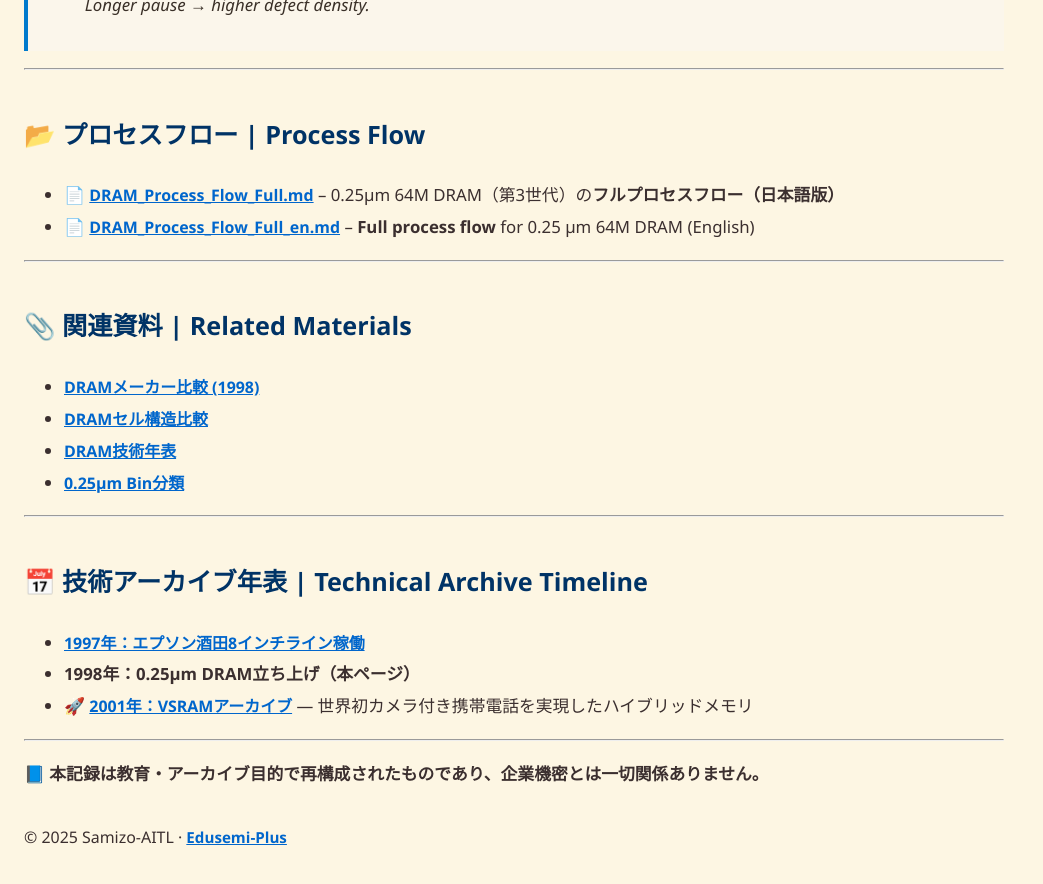
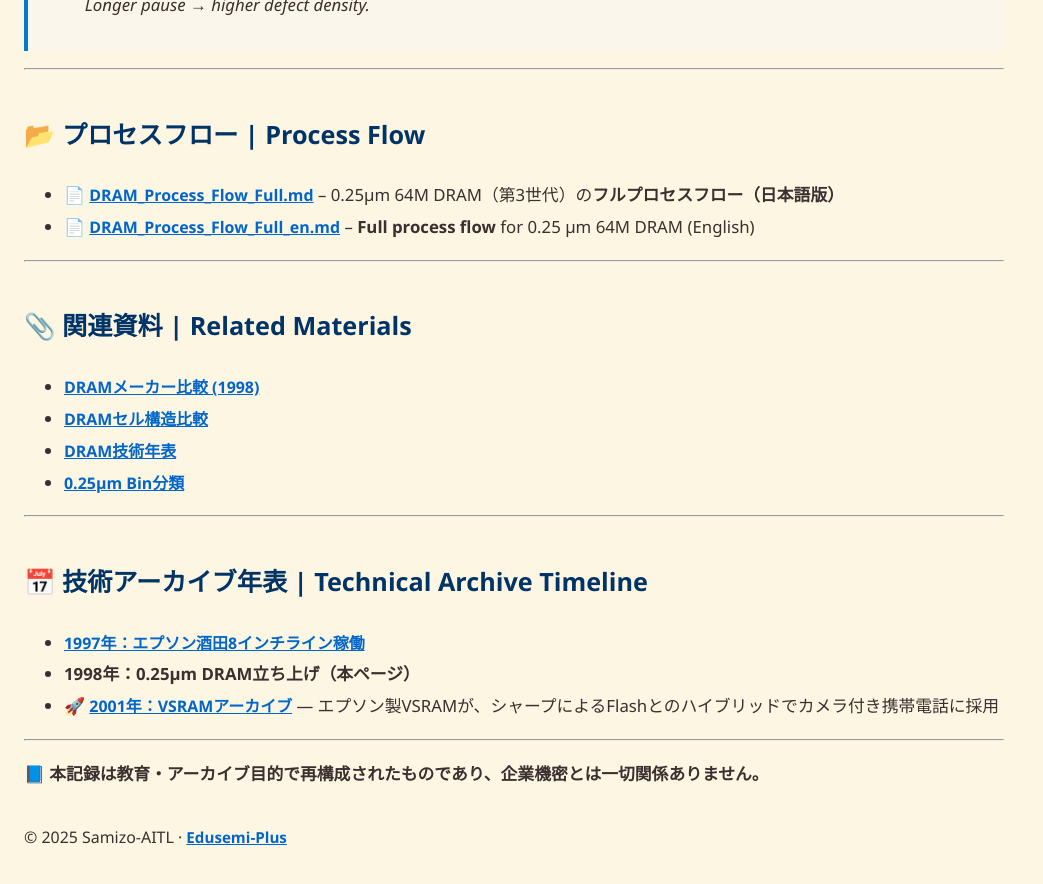
Before and after one commit to Samizo-AITL/Edusemi-Plus, a Jekyll site: the page built from archive/in1998/DRAM_Startup_64M_1998.md, in a window 1280 px wide and 900 px high, scrolled down 7793 px. Shown: the top 884 px of the window, without its empty margins (0-1043 px from the left). Built offline with Jekyll 4.4.1, drawn with Linux system fonts in a browser that asks for light colours.

Commit message:
Update DRAM_Startup_64M_1998.md

```diff
--- a/archive/in1998/DRAM_Startup_64M_1998.md
+++ b/archive/in1998/DRAM_Startup_64M_1998.md
@@ -249,7 +249,7 @@
 
 - [1997年：エプソン酒田8インチライン稼働](../in1997/Epson_Sakata_8inch_Line.md)
 - **1998年：0.25μm DRAM立ち上げ（本ページ）**
-- 🚀 [**2001年：VSRAMアーカイブ**](../in2001/VSRAM_2001.md) — 世界初カメラ付き携帯電話を実現したハイブリッドメモリ
+- 🚀 [**2001年：VSRAMアーカイブ**](../in2001/VSRAM_2001.md) — エプソン製VSRAMが、シャープによるFlashとのハイブリッドでカメラ付き携帯電話に採用
 
 ---
 
```
